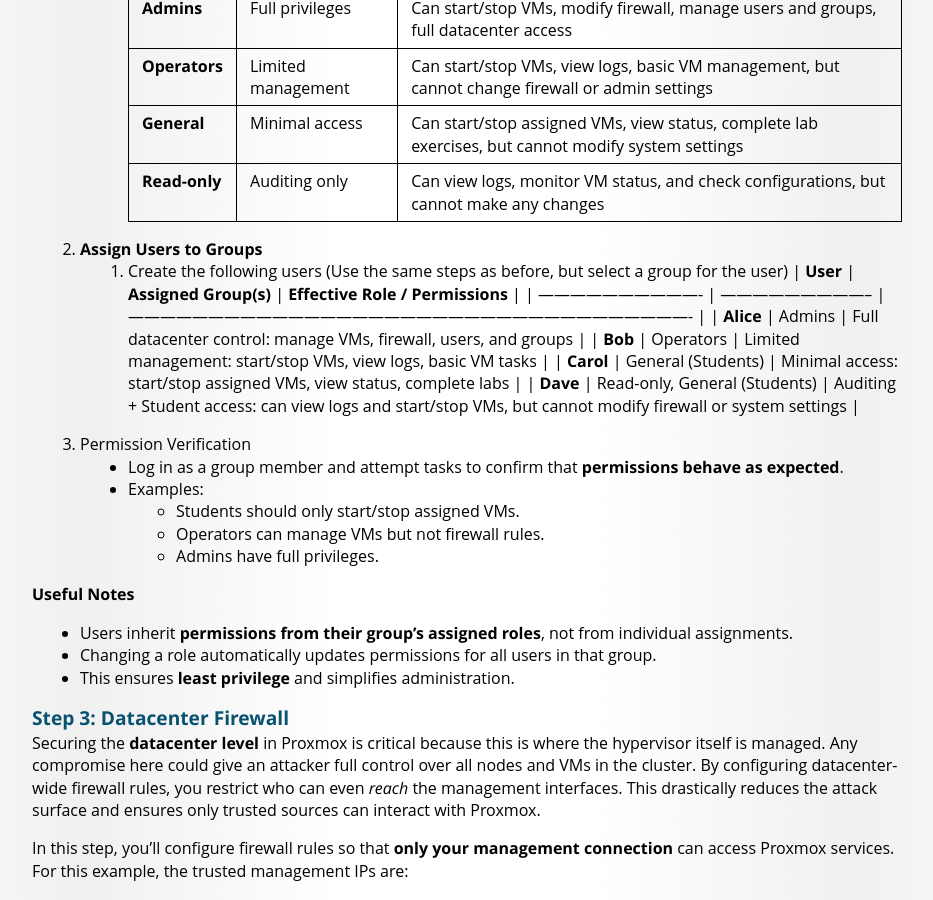
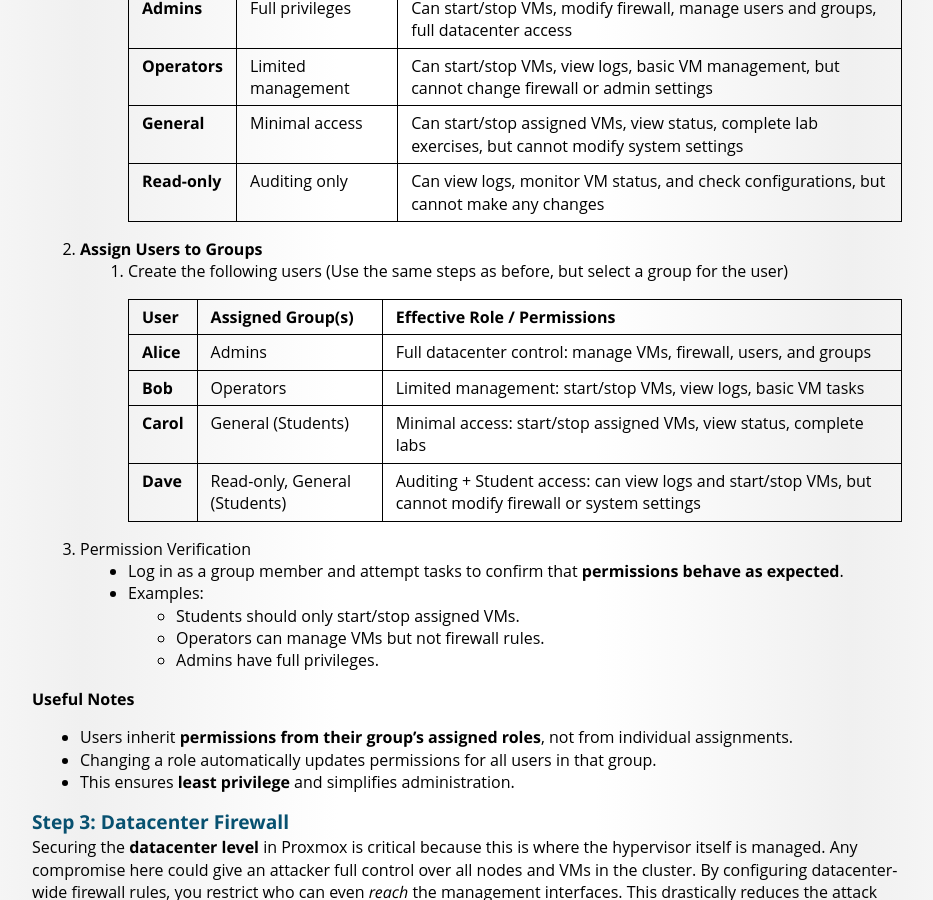
Before and after one commit to BYU-ITC-344/byu-itc-344.github.io, a Jekyll site: the page built from hw-2/index.md, in a window 1280 px wide and 900 px high, scrolled down 3175 px. Shown: the whole window, without its empty margins (173-1106 px from the left). Built offline with Jekyll 4.4.1, drawn with Linux system fonts in a browser that asks for light colours; some web fonts are replaced; our own code applies the rules of GitHub Pages for plain Markdown files; some of the changed text lies outside the part shown.

Commit message:
formatting fixes for HW 2

```diff
--- a/hw-2/index.md
+++ b/hw-2/index.md
@@ -63,7 +63,7 @@
          * **Path:** `/` (applies permissions across the entire datacenter)
          * **User:** `admin` or whatever you called your admin user
          * **Role:** `Administartor`
-   1. Enable Two-Factor Authentication (2FA)**
+   1. Enable Two-Factor Authentication (2FA)
       1. In the web GUI, go to:
          **Datacenter → Permissions → Two Factor**.
       1. Click **Add → TOTP**.
@@ -131,6 +131,7 @@
 
 1. **Assign Users to Groups**
    1. Create the following users (Use the same steps as before, but select a group for the user)
+
       | **User**                        | **Assigned Group(s)**         | **Effective Role / Permissions**                                                                           |
       | ------------------------------- | ----------------------------- | ---------------------------------------------------------------------------------------------------------- |
       | **Alice**  | Admins                        | Full datacenter control: manage VMs, firewall, users, and groups                                           |
```
